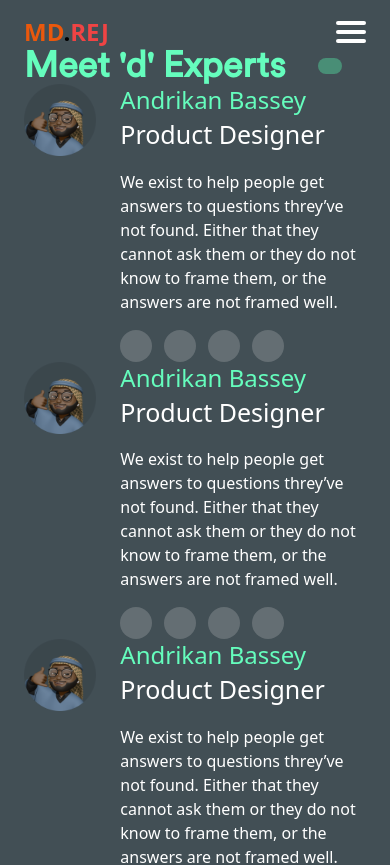
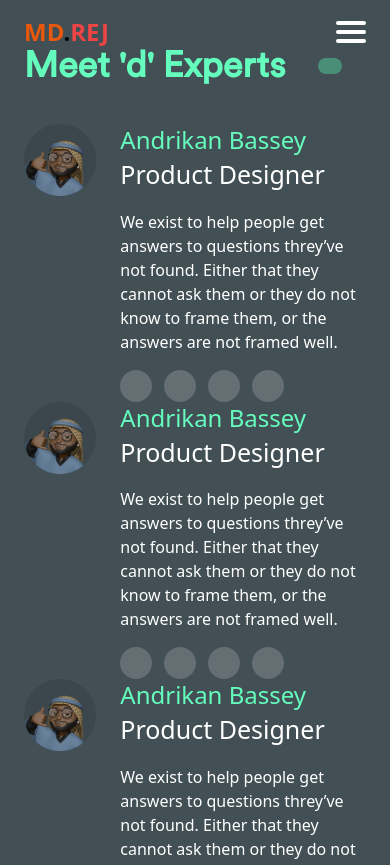
Before and after one commit to rejoan121615/event-handler-react, a React (Vite) app: page /meet-d-team in a window 390 px wide. Shown: the top 865 px of the page. Built offline with nearby package versions, Linux system fonts and the light colour scheme.

Commit message:
meetDTeam screen bug fix

```diff
--- a/src/component/MeetDTeam/MeetTeamIntro.jsx
+++ b/src/component/MeetDTeam/MeetTeamIntro.jsx
@@ -27,7 +27,7 @@ const MeetTeamIntro = (props) => {
                     </div>
                 </div>
                 {/* cards container  */}
-                <div className="grid xl:mt-10 xl:grid-cols-3 xl:gap-x-6 xl:gap-y-10 2xl:grid-cols-4 2xl:gap-y-5 2xl:gap-x-4 mxl:gap-y-12 mxl:gap-x-16">
+                <div className="grid mt-10 lg:grid-cols-3 xl:grid-cols-3 xl:gap-x-6 xl:gap-y-10 2xl:grid-cols-4 2xl:gap-y-5 2xl:gap-x-4 mxl:gap-y-12 mxl:gap-x-16">
                     {props.team.map((team, index) => {
                         return <TeamCard {...team} key={index + "i"} />;
                     })}
--- a/src/ui/MeetDTean/TeamCard.jsx
+++ b/src/ui/MeetDTean/TeamCard.jsx
@@ -30,7 +30,7 @@ const TeamCard = (props) => {
     });
 
     return (
-        <div className=" flex gap-x-6">
+        <div className=" flex gap-x-6 lg:flex-col xl:flex-row">
             {/* left image  */}
             <div className="">
                 <img src={props.img} alt="" />
```
